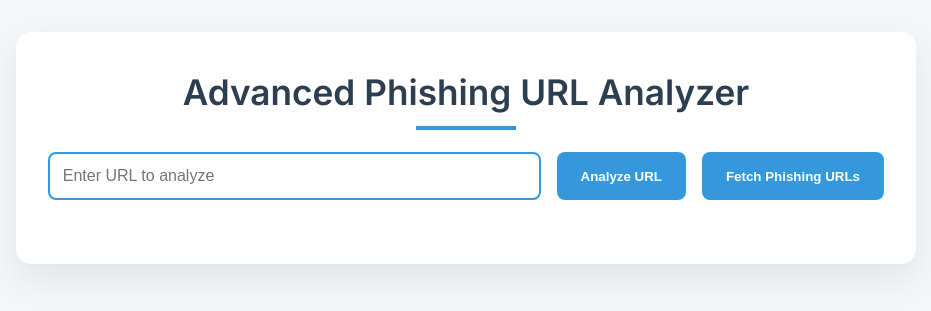
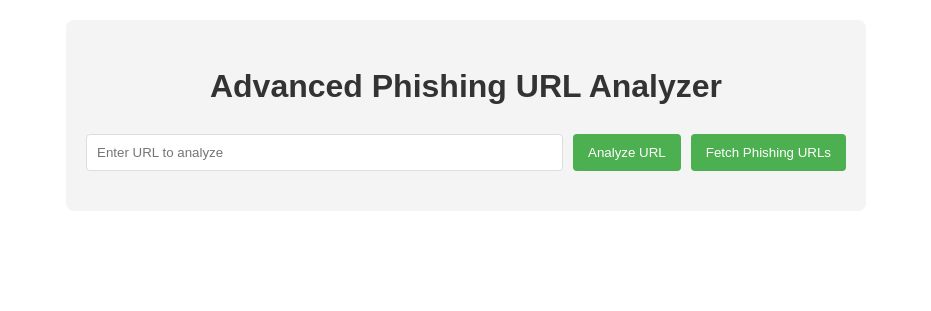
Before and after one commit to shriprad/phishingwebsite, a Flask app: page / in a window 1280 px wide. Shown: the top 311 px of the page, without its empty margins (174-1105 px from the left). Run offline with Flask 2, Linux system fonts and the light colour scheme.

Commit message:
Update index.html

```diff
--- a/templates/index.html
+++ b/templates/index.html
@@ -3,174 +3,108 @@
 <head>
     <meta charset="UTF-8">
     <meta name="viewport" content="width=device-width, initial-scale=1.0">
-    <title>Advanced Phishing URL Analyzer</title>
-    <link href="https://fonts.googleapis.com/css2?family=Inter:wght@300;400;600&display=swap" rel="stylesheet">
+    <title>Phishing URL Analyzer</title>
     <style>
-        * {
-            margin: 0;
-            padding: 0;
-            box-sizing: border-box;
-        }
         body {
-            font-family: 'Inter', sans-serif;
-            background-color: #f4f6f9;
-            color: #333;
+            font-family: Arial, sans-serif;
+            max-width: 800px;
+            margin: 0 auto;
+            padding: 20px;
             line-height: 1.6;
         }
+        h1 {
+            color: #333;
+            text-align: center;
+        }
         .container {
-            max-width: 900px;
-            margin: 2rem auto;
-            padding: 2rem;
-            background-color: white;
-            border-radius: 15px;
-            box-shadow: 0 15px 35px rgba(0,0,0,0.08);
-        }
-        h1 {
-            text-align: center;
-            color: #2c3e50;
-            margin-bottom: 2rem;
-            font-weight: 600;
-            font-size: 2.2rem;
-            position: relative;
-        }
-        h1::after {
-            content: '';
-            position: absolute;
-            width: 100px;
-            height: 4px;
-            background-color: #3498db;
-            bottom: -10px;
-            left: 50%;
-            transform: translateX(-50%);
+            background-color: #f4f4f4;
+            padding: 20px;
+            border-radius: 8px;
         }
         form {
             display: flex;
-            gap: 1rem;
-            margin-bottom: 2rem;
+            gap: 10px;
+            margin-bottom: 20px;
         }
-        input {
+        input[type="text"] {
             flex-grow: 1;
-            padding: 0.8rem;
-            border: 2px solid #3498db;
-            border-radius: 8px;
-            font-size: 1rem;
-            transition: border-color 0.3s ease;
-        }
-        input:focus {
-            outline: none;
-            border-color: #2980b9;
+            padding: 10px;
+            border: 1px solid #ddd;
+            border-radius: 4px;
         }
         button {
-            padding: 0.8rem 1.5rem;
-            background-color: #3498db;
+            padding: 10px 15px;
+            background-color: #4CAF50;
             color: white;
             border: none;
+            border-radius: 4px;
+            cursor: pointer;
+        }
+        .email-confirmation {
+            background-color: #dff0d8;
+            color: #3c763d;
+            padding: 10px;
+            border-radius: 4px;
+            margin-bottom: 15px;
+            text-align: center;
+        }
+        .analysis-result {
+            background-color: #fff;
+            border: 1px solid #ddd;
+            padding: 15px;
             border-radius: 8px;
-            cursor: pointer;
-            font-weight: 600;
-            transition: background-color 0.3s ease;
-        }
-        button:hover {
-            background-color: #2980b9;
-        }
-        .analysis-result, .fetched-urls {
-            background-color: #f9fbfc;
-            border-radius: 10px;
-            padding: 1.5rem;
-            margin-top: 1.5rem;
-            border: 1px solid #e6eaee;
-            box-shadow: 0 5px 15px rgba(0,0,0,0.05);
+            margin-top: 15px;
         }
         .component-grid {
             display: grid;
-            grid-template-columns: repeat(auto-fit, minmax(200px, 1fr));
-            gap: 1rem;
-            margin-bottom: 1.5rem;
+            grid-template-columns: repeat(2, 1fr);
+            gap: 10px;
         }
-        .component-item {
-            background-color: #e9f3fb;
-            padding: 1rem;
+        .fetched-urls {
+            margin-top: 20px;
+            background-color: #f9f9f9;
+            padding: 15px;
             border-radius: 8px;
-            font-size: 0.9rem;
-            transition: transform 0.3s ease;
-        }
-        .component-item:hover {
-            transform: translateY(-5px);
-        }
-        .fetched-urls ul {
-            list-style-type: none;
-            max-height: 300px;
-            overflow-y: auto;
-            padding: 0.5rem;
-        }
-        .fetched-urls li {
-            background-color: #f0f4f8;
-            margin-bottom: 0.5rem;
-            padding: 0.75rem;
-            border-radius: 6px;
-            word-break: break-all;
-            transition: background-color 0.3s ease;
-        }
-        .fetched-urls li:hover {
-            background-color: #e6edf3;
-        }
-        pre {
-            white-space: pre-wrap;
-            word-wrap: break-word;
-            background-color: #f4f6f9;
-            padding: 1rem;
-            border-radius: 8px;
-            overflow-x: auto;
-            border: 1px solid #e6eaee;
-        }
-        @media (max-width: 600px) {
-            .container {
-                margin: 1rem;
-                padding: 1rem;
-            }
-            form {
-                flex-direction: column;
-            }
         }
     </style>
 </head>
 <body>
     <div class="container">
         <h1>Advanced Phishing URL Analyzer</h1>
+
         <form method="POST">
-        <input type="text" name="url" placeholder="Enter URL to analyze">
+            <input type="text" name="url" placeholder="Enter URL to analyze" required>
             <button type="submit">Analyze URL</button>
             <button type="submit" name="fetch_urls" value="1">Fetch Phishing URLs</button>
         </form>
+
+        {% if email_sent %}
+        <div class="email-confirmation">
+            <p>📧 Email Notification Sent Successfully</p>
+            <p>The URL analysis report has been sent to your email.</p>
+        </div>
+        {% endif %}
+
         {% if analysis_result %}
         <div class="analysis-result">
             <h2>URL Components</h2>
             <div class="component-grid">
-            <div class="component-item">
-                <strong>Full URL:</strong> {{ analysis_result.url_components.full_url }}
+                <div><strong>Full URL:</strong> {{ analysis_result.url_components.full_url }}</div>
+                <div><strong>Scheme:</strong> {{ analysis_result.url_components.scheme }}</div>
+                <div><strong>Domain:</strong> {{ analysis_result.url_components.domain }}</div>
+                <div><strong>Subdomain:</strong> {{ analysis_result.url_components.subdomain }}</div>
+                <div><strong>Path:</strong> {{ analysis_result.url_components.path }}</div>
+                <div><strong>Query Parameters:</strong> {{ analysis_result.url_components.query }}</div>
             </div>
-            <div class="component-item">
-                <strong>Scheme:</strong> {{ analysis_result.url_components.scheme }}
-            </div>
-            <div class="component-item">
-                <strong>Domain:</strong> {{ analysis_result.url_components.domain }}
-            </div>
-            <div class="component-item">
-                <strong>Subdomain:</strong> {{ analysis_result.url_components.subdomain }}
-            </div>
-            <div class="component-item">
-                <strong>Path:</strong> {{ analysis_result.url_components.path }}
-            </div>
-            <div class="component-item">
-                <strong>Query Parameters:</strong> {{ analysis_result.url_components.query }}
-            </div>
-        </div>
+
             <h2>Phishing Analysis</h2>
             <p><strong>Page Title:</strong> {{ analysis_result.page_title }}</p>
             <p><strong>Analysis Time:</strong> {{ analysis_result.analysis_time }} seconds</p>
+
             <pre>{{ analysis_result.analysis }}</pre>
         </div>
         {% endif %}
+
         {% if fetched_urls %}
         <div class="fetched-urls">
             <h2>Fetched Phishing URLs</h2>
```
Lines whose indentation alone changed are shown as unchanged.
